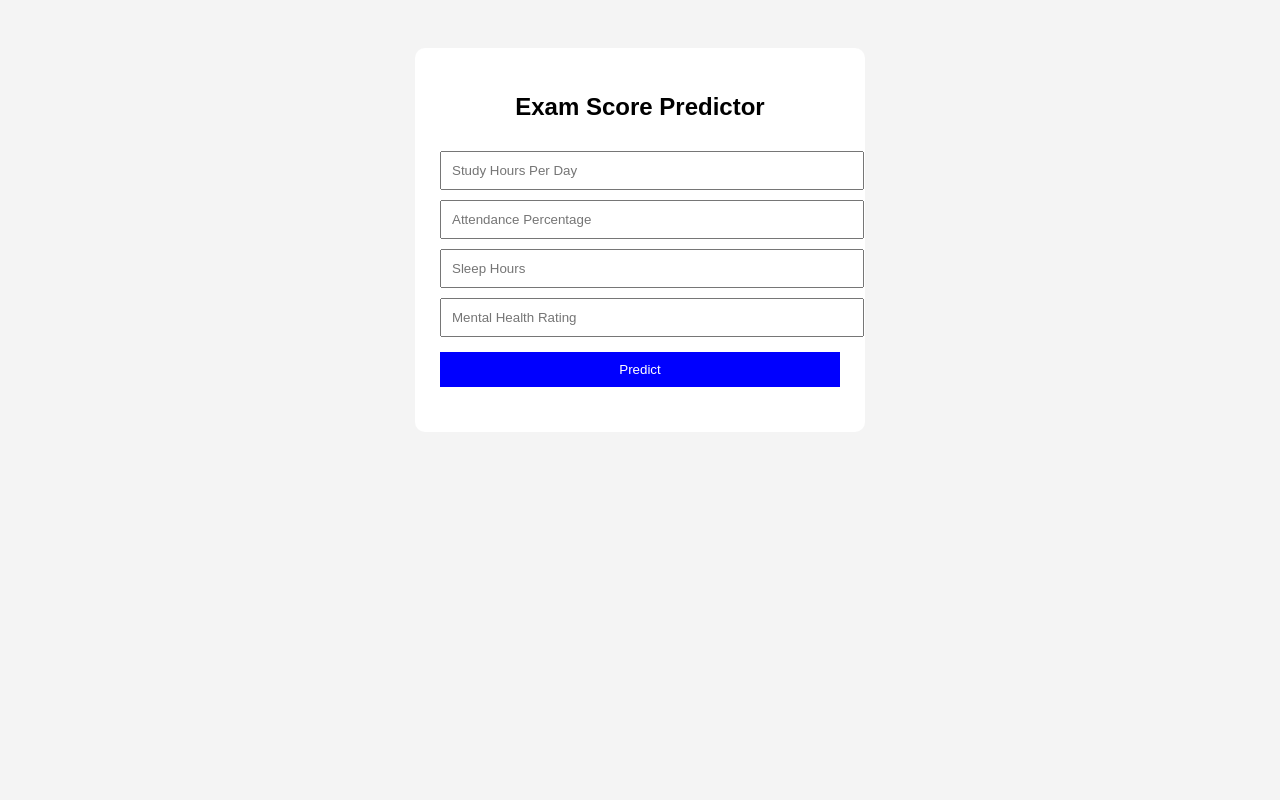
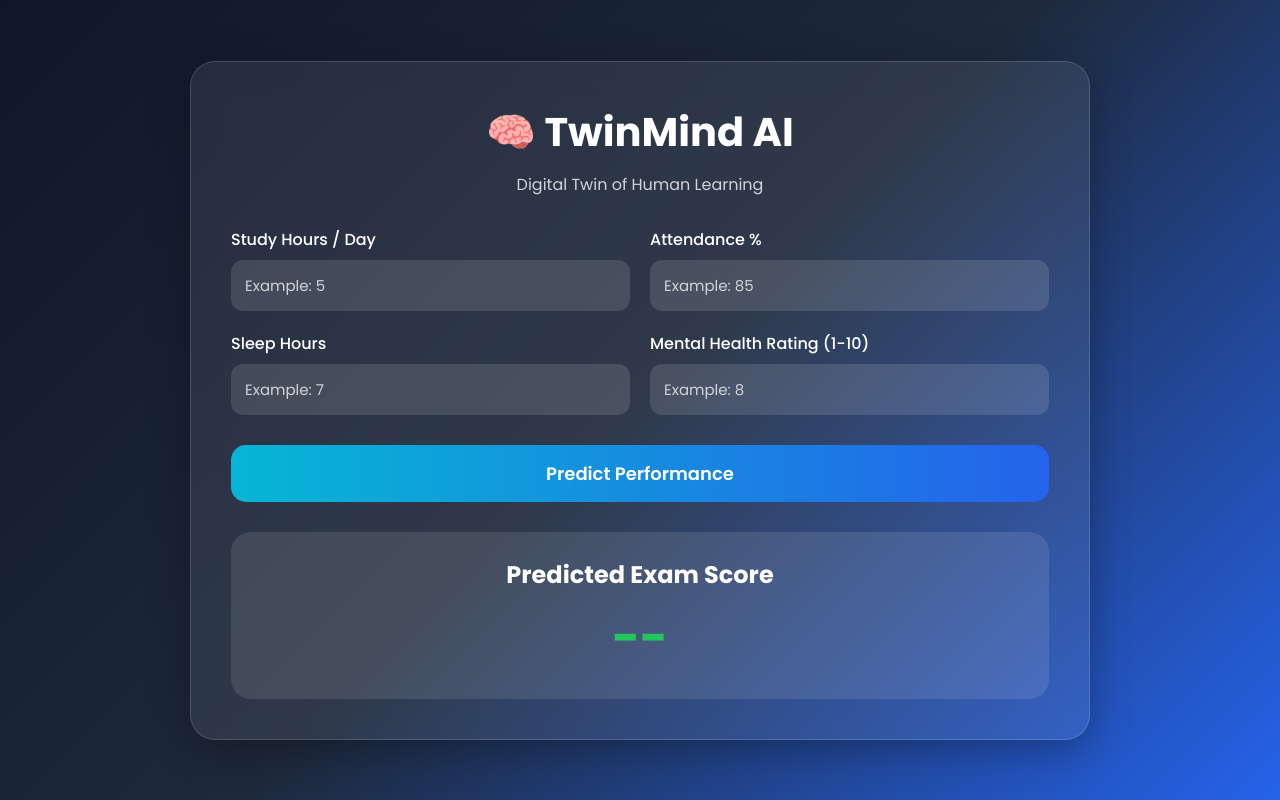
Before and after one commit to sabarna28m/Project1, a plain HTML site: page Frontend/index.html in a window 1280 px wide. Drawn offline with Linux system fonts and the light colour scheme.

```diff
--- a/Frontend/index.html
+++ b/Frontend/index.html
@@ -1,51 +1,144 @@
 <!DOCTYPE html>
-<html>
+<html lang="en">
 
 <head>
+<meta charset="UTF-8">
+<meta name="viewport" content="width=device-width, initial-scale=1.0">
 
-    <title>Exam Score Predictor</title>
+<title>TwinMind AI</title>
+
+<link href="https://fonts.googleapis.com/css2?family=Poppins:wght@300;400;500;600;700&display=swap" rel="stylesheet">
 
 <style>
 
-        body {
-            font-family: Arial;
-            background-color: #f4f4f4;
-            padding: 40px;
+*{
+    margin:0;
+    padding:0;
+    box-sizing:border-box;
+    font-family:'Poppins',sans-serif;
 }
 
-        .container {
-            width: 400px;
-            margin: auto;
-            background: white;
-            padding: 25px;
-            border-radius: 10px;
+body{
+    min-height:100vh;
+    display:flex;
+    justify-content:center;
+    align-items:center;
+    background:linear-gradient(
+        135deg,
+        #0f172a,
+        #1e293b,
+        #2563eb
+    );
+    padding:20px;
 }
 
-        h2 {
-            text-align: center;
+.container{
+    width:100%;
+    max-width:900px;
+    background:rgba(255,255,255,0.08);
+    backdrop-filter:blur(15px);
+    border:1px solid rgba(255,255,255,0.15);
+    border-radius:25px;
+    padding:40px;
+    color:white;
+    box-shadow:0 10px 40px rgba(0,0,0,0.3);
 }
 
-        input {
-            width: 100%;
-            padding: 10px;
-            margin-top: 10px;
+.header{
+    text-align:center;
+    margin-bottom:30px;
 }
 
-        button {
-            width: 100%;
-            padding: 10px;
-            margin-top: 15px;
-            background-color: blue;
-            color: white;
-            border: none;
-            cursor: pointer;
+.header h1{
+    font-size:2.5rem;
+    font-weight:700;
 }
 
-        #result {
-            margin-top: 20px;
-            font-size: 20px;
-            color: green;
-            text-align: center;
+.header p{
+    color:#d1d5db;
+    margin-top:10px;
+}
+
+.form-grid{
+    display:grid;
+    grid-template-columns:1fr 1fr;
+    gap:20px;
+}
+
+.input-group{
+    display:flex;
+    flex-direction:column;
+}
+
+label{
+    margin-bottom:8px;
+    font-weight:500;
+}
+
+input{
+    padding:14px;
+    border:none;
+    outline:none;
+    border-radius:12px;
+    background:rgba(255,255,255,0.12);
+    color:white;
+    font-size:15px;
+}
+
+input::placeholder{
+    color:#d1d5db;
+}
+
+.predict-btn{
+    width:100%;
+    margin-top:30px;
+    padding:15px;
+    border:none;
+    border-radius:15px;
+    background:linear-gradient(
+        90deg,
+        #06b6d4,
+        #2563eb
+    );
+    color:white;
+    font-size:18px;
+    font-weight:600;
+    cursor:pointer;
+    transition:0.3s;
+}
+
+.predict-btn:hover{
+    transform:translateY(-3px);
+}
+
+.result-card{
+    margin-top:30px;
+    background:rgba(255,255,255,0.1);
+    border-radius:20px;
+    padding:25px;
+    text-align:center;
+}
+
+.result-card h2{
+    margin-bottom:10px;
+}
+
+.score{
+    font-size:3rem;
+    font-weight:bold;
+    color:#22c55e;
+}
+
+@media(max-width:700px){
+
+    .form-grid{
+        grid-template-columns:1fr;
+    }
+
+    .header h1{
+        font-size:2rem;
+    }
+
 }
 
 </style>
@@ -56,54 +149,77 @@
 
 <div class="container">
 
-        <h2>Exam Score Predictor</h2>
+    <div class="header">
+        <h1>🧠 TwinMind AI</h1>
+        <p>Digital Twin of Human Learning</p>
+    </div>
 
-        <input type="number" id="study" placeholder="Study Hours Per Day">
+    <div class="form-grid">
 
-        <input type="number" id="attendance" placeholder="Attendance Percentage">
+        <div class="input-group">
+            <label>Study Hours / Day</label>
+            <input type="number" id="study" placeholder="Example: 5">
+        </div>
 
-        <input type="number" id="sleep" placeholder="Sleep Hours">
+        <div class="input-group">
+            <label>Attendance %</label>
+            <input type="number" id="attendance" placeholder="Example: 85">
+        </div>
 
-        <input type="number" id="mental" placeholder="Mental Health Rating">
+        <div class="input-group">
+            <label>Sleep Hours</label>
+            <input type="number" id="sleep" placeholder="Example: 7">
+        </div>
 
-        <button onclick="predictScore()">Predict</button>
+        <div class="input-group">
+            <label>Mental Health Rating (1-10)</label>
+            <input type="number" id="mental" placeholder="Example: 8">
+        </div>
 
-        <div id="result"></div>
+    </div>
+
+    <button class="predict-btn" onclick="predictScore()">
+        Predict Performance
+    </button>
+
+    <div class="result-card">
+
+        <h2>Predicted Exam Score</h2>
+
+        <div class="score" id="result">
+            --
+        </div>
+
+    </div>
 
 </div>
 
 <script>
 
-        async function predictScore() {
+async function predictScore(){
 
-            try {
+    try{
 
-                let study = document.getElementById("study").value;
+        let study=document.getElementById("study").value;
+        let attendance=document.getElementById("attendance").value;
+        let sleep=document.getElementById("sleep").value;
+        let mental=document.getElementById("mental").value;
 
-                let attendance = document.getElementById("attendance").value;
+        let url = `http://127.0.0.1:8000/predict?study_hours_per_day=${study}&attendance_percentage=${attendance}&sleep_hours=${sleep}&mental_health_rating=${mental}`;
 
-                let sleep = document.getElementById("sleep").value;
+        let response=await fetch(url);
 
-                let mental = document.getElementById("mental").value;
+        let data=await response.json();
 
-                let url =
-`http://127.0.0.1:8000/predict?study_hours_per_day=${study}&attendance_percentage=${attendance}&sleep_hours=${sleep}&mental_health_rating=${mental}`;
-
-                let response = await fetch(url);
-
-                let data = await response.json();
-
-                document.getElementById("result").innerHTML =
-                    "Predicted Exam Score: " + data.predicted_exam_score;
+        document.getElementById("result").innerHTML=
+        data.predicted_exam_score;
 
     }
 
-            catch(error) {
+    catch(error){
 
-                console.log(error);
-
-                document.getElementById("result").innerHTML =
-                    "Error connecting backend";
+        document.getElementById("result").innerHTML=
+        "Error";
 
     }
 
@@ -112,5 +228,4 @@
 </script>
 
 </body>
-
 </html>
```
Also changed, not shown: 1 other file. Lines whose indentation alone changed are shown as unchanged.
